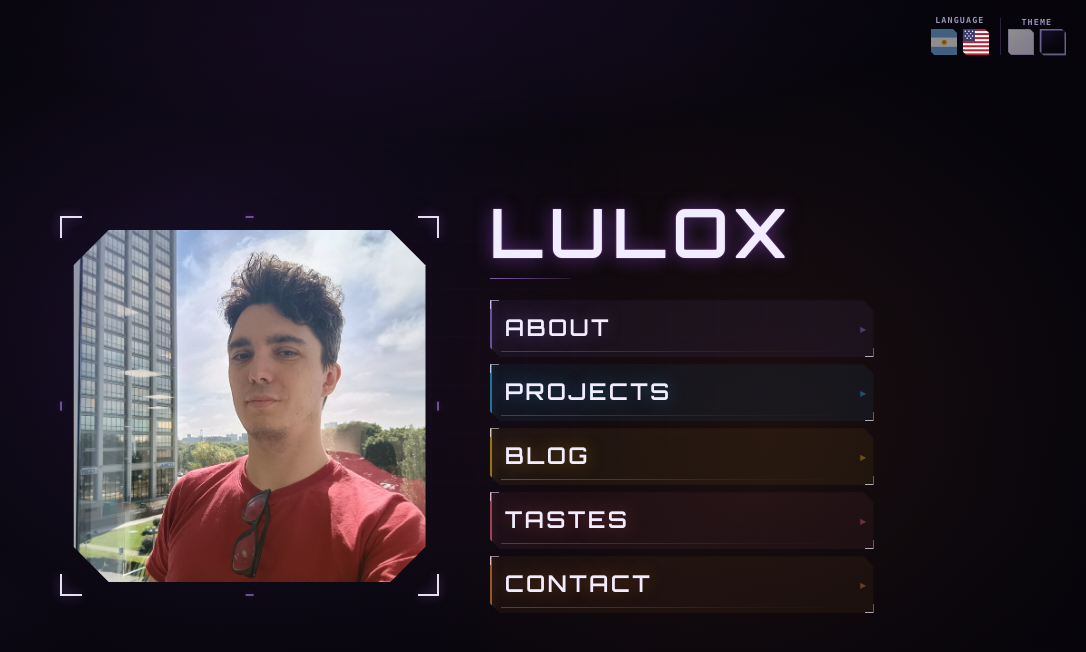
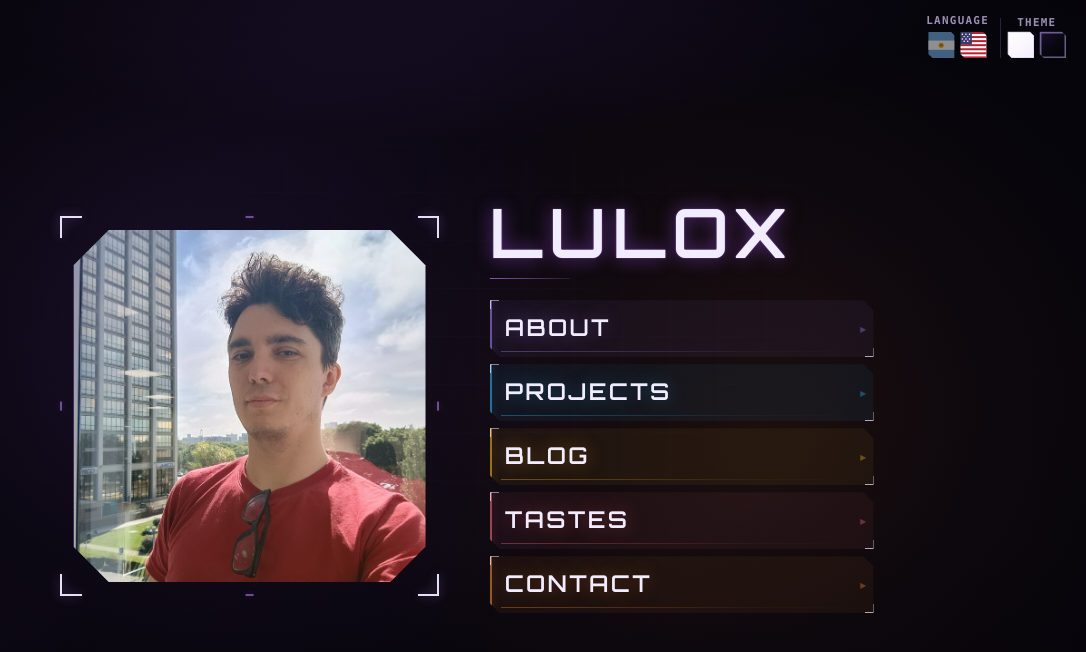
Before and after one commit to luloxi/luloxdev, a Next.js app: page / in a window 1280 px wide. Shown: the top 652 px of the page, without its empty margins (194-1280 px from the left). Built offline with nearby package versions, Linux system fonts and the light colour scheme; no server answers.

Commit message:
Add x402 and ERC-8004 research topics and fix theme controls.
Expand projects research with agentic commerce (x402) and agent identity (ERC-8004), keep draft posts only in Neon, preserve publish flags on seed, and make light-theme swatches and control labels clearer in dark mode.

```diff
--- a/src/app/globals.css
+++ b/src/app/globals.css
@@ -2025,9 +2025,9 @@
 
 .cp-lang-label {
   font-family: ui-monospace, "SF Mono", Menlo, monospace;
-  font-size: 0.52rem;
+  font-size: 0.68rem;
   font-weight: 700;
-  letter-spacing: 0.14em;
+  letter-spacing: 0.12em;
   line-height: 1;
   text-transform: uppercase;
   color: var(--muted);
@@ -2103,9 +2103,9 @@
 
 .cp-theme-label {
   font-family: ui-monospace, "SF Mono", Menlo, monospace;
-  font-size: 0.52rem;
+  font-size: 0.68rem;
   font-weight: 700;
-  letter-spacing: 0.14em;
+  letter-spacing: 0.12em;
   line-height: 1;
   text-transform: uppercase;
   color: var(--muted);
@@ -2118,10 +2118,24 @@
   gap: 0.35rem;
 }
 
+/* Do not dim theme chips with btn opacity (0.55 turns white into muddy gray). */
 .cp-theme .cp-lang-btn {
   gap: 0;
   min-width: 0;
   padding: 0;
+  opacity: 1;
+}
+
+.cp-theme .cp-lang-btn:not(.cp-lang-btn-active) {
+  opacity: 1;
+}
+
+.cp-theme .cp-lang-btn:not(.cp-lang-btn-active) .cp-theme-swatch {
+  opacity: 0.88;
+}
+
+.cp-theme .cp-lang-btn:hover .cp-theme-swatch {
+  opacity: 1;
 }
 
 .cp-theme .cp-lang-flag-wrap,
@@ -2132,16 +2146,33 @@
   box-sizing: border-box;
 }
 
-/* Light chip: pearl paper (same family as light site bg) */
+/* Light chip: bright paper so it stays readable on dark UI */
 .cp-theme-swatch-light {
   background:
     linear-gradient(
       145deg,
       #ffffff 0%,
-      #efeaf7 55%,
-      #e4ddf5 100%
+      #f7f4fc 50%,
+      #efe8fa 100%
     );
-  box-shadow: inset 0 0 0 1px color-mix(in oklab, #6d28d9 22%, transparent);
+  box-shadow:
+    inset 0 0 0 1px color-mix(in oklab, #6d28d9 18%, transparent),
+    0 0 0 1px color-mix(in oklab, #ffffff 55%, transparent);
+}
+
+/* Extra punch in dark mode: pure white read as "light theme" */
+.dark .cp-theme-swatch-light {
+  background:
+    linear-gradient(
+      145deg,
+      #ffffff 0%,
+      #faf8ff 45%,
+      #f3eefc 100%
+    );
+  box-shadow:
+    inset 0 0 0 1px color-mix(in oklab, #c4b5fd 35%, transparent),
+    0 0 0 1px color-mix(in oklab, #ffffff 70%, transparent),
+    0 0 10px color-mix(in oklab, #ffffff 18%, transparent);
 }
 
 /* Dark chip: deep cosmic purple (same family as dark site bg) */
@@ -2157,13 +2188,20 @@
 }
 
 .cp-theme .cp-lang-btn-active .cp-theme-swatch-light {
+  opacity: 1;
   filter: drop-shadow(0 0 7px color-mix(in oklab, #a78bfa 45%, transparent));
   box-shadow:
     inset 0 0 0 1.5px color-mix(in oklab, #6d28d9 55%, transparent),
-    0 0 0 1px color-mix(in oklab, #fff 40%, transparent);
+    0 0 0 1px color-mix(in oklab, #fff 55%, transparent);
+}
+
+.dark .cp-theme .cp-lang-btn-active .cp-theme-swatch-light,
+.dark .cp-theme .cp-lang-btn:not(.cp-lang-btn-active) .cp-theme-swatch-light {
+  opacity: 1;
 }
 
 .cp-theme .cp-lang-btn-active .cp-theme-swatch-dark {
+  opacity: 1;
   filter: drop-shadow(0 0 7px color-mix(in oklab, #a855f7 50%, transparent));
   box-shadow:
     inset 0 0 0 1.5px color-mix(in oklab, #c4b5fd 50%, transparent),
--- a/src/components/projects-accordion.tsx
+++ b/src/components/projects-accordion.tsx
@@ -19,6 +19,8 @@ const focusAccents: Record<FocusTopicId, string> = {
   midnight: "var(--section-about)",
   hermes: "var(--section-tastes)",
   lcp: "var(--section-blog)",
+  x402: "var(--section-contact)",
+  erc8004: "var(--section-projects)",
 };
 
 const pastAccents = [
--- a/src/content/blog/seed.ts
+++ b/src/content/blog/seed.ts
@@ -3,6 +3,7 @@ import type { BlogPost } from "./types";
 /**
  * Initial blog posts. Seeded into Neon on first request if the table is empty.
  * Edit from /rothko when logged in as admin (Google: lucianoolivabianco@gmail.com).
+ * Drafts and live edits live in Neon only (not in this seed).
  */
 export const seedPosts: BlogPost[] = [
   {
@@ -116,7 +117,7 @@ If you are choosing between a chat with tools and an autonomous agent, my simple
     slug: "comercio-agentico-y-lcp",
     publishedAt: "2026-08-01",
     coverImage: "/projects/focus/lcp.svg",
-    published: true,
+    published: false,
     tags: ["LCP", "agentic commerce", "AI"],
     title: {
       es: "Qué es el comercio agéntico y por qué es necesario el LCP",
@@ -229,7 +230,7 @@ If you are building agents that touch money, LCP is not a nice-to-have. It is th
     slug: "que-es-tokenizacion",
     publishedAt: "2026-07-28",
     coverImage: "/projects/focus/tokenization.svg",
-    published: true,
+    published: false,
     tags: ["tokenización", "RWA", "blockchain"],
     title: {
       es: "Qué es la tokenización y las diferentes formas de beneficiarte",
@@ -338,7 +339,7 @@ Countries that build a clear tokenization regime (Argentina's CNV is one moving
     slug: "tokenizacion-legal-argentina",
     publishedAt: "2026-07-25",
     coverImage: "/projects/focus/tokenization.svg",
-    published: true,
+    published: false,
     tags: ["Argentina", "CNV", "regulación", "RWA"],
     title: {
       es: "Estado legal actual de la tokenización en Argentina y otras regiones",
@@ -453,7 +454,7 @@ The frame moves fast. When I update this post, I will leave the review date at t
     slug: "midnight-privacidad-blockchain",
     publishedAt: "2026-07-20",
     coverImage: "/projects/focus/midnight.svg",
-    published: true,
+    published: false,
     tags: ["Midnight", "privacidad", "IOG", "ZK"],
     title: {
       es: "Qué es Midnight y por qué es importante la privacidad en blockchain",
@@ -578,7 +579,7 @@ If you are designing an on-chain product, ask: *which data should NOT be public?
     slug: "cip-113-vs-erc-3643",
     publishedAt: "2026-07-15",
     coverImage: "/projects/focus/tokenization.svg",
-    published: true,
+    published: false,
     tags: ["CIP-113", "ERC-3643", "Cardano", "EVM", "RWA"],
     title: {
       es: "Comparando el estándar CIP-113 con el ERC-3643",
--- a/src/content/projects.ts
+++ b/src/content/projects.ts
@@ -6,7 +6,9 @@ export type FocusTopicId =
   | "tokenization"
   | "midnight"
   | "hermes"
-  | "lcp";
+  | "lcp"
+  | "x402"
+  | "erc8004";
 
 export type PastProjectId = "punksociety" | "sami" | "mochi";
 
@@ -38,6 +40,33 @@ export const focusTopics: {
       {
         label: "Intro (AAA)",
         href: "https://www.adr.org/news-and-insights/introducing-the-legal-context-protocol/",
+      },
+    ],
+  },
+  {
+    id: "x402",
+    icon: "/projects/focus/x402.svg",
+    links: [
+      { label: "x402", href: "https://x402.org/" },
+      { label: "Docs", href: "https://docs.x402.org/" },
+      {
+        label: "GitHub",
+        href: "https://github.com/x402-foundation/x402",
+      },
+    ],
+  },
+  {
+    id: "erc8004",
+    icon: "/projects/focus/erc8004.svg",
+    links: [
+      {
+        label: "EIP-8004",
+        href: "https://eips.ethereum.org/EIPS/eip-8004",
+      },
+      { label: "8004.org", href: "https://www.8004.org/" },
+      {
+        label: "Magicians",
+        href: "https://ethereum-magicians.org/t/erc-8004-trustless-agents/25098",
       },
     ],
   },
--- a/src/i18n/messages.ts
+++ b/src/i18n/messages.ts
@@ -85,6 +85,16 @@ export const messages = {
           title: "LCP",
           summary: "Legal Context Protocol · compliance para agentic commerce.",
           body: "Estoy investigando el Legal Context Protocol (LCP): un estándar para que los agentes firmen / acepten contexto legal y de compliance antes de ejecutar microtransacciones. Términos descubribles, verificables y con recourse, para que el agentic commerce no sea un vacío legal.",
+        },
+        x402: {
+          title: "x402",
+          summary: "Pagos HTTP-nativos · comercio agéntico.",
+          body: "Investigo x402: el estándar abierto de pagos nativos de internet (HTTP 402 Payment Required) para que agentes y servicios paguen APIs, datos y contenido con stablecoins, sin cuentas ni API keys. La capa de value transfer del comercio agéntico.",
+        },
+        erc8004: {
+          title: "ERC-8004",
+          summary: "Identidad, reputación y validación de agentes.",
+          body: "Investigo ERC-8004 (Trustless Agents): identidad on-chain portable para agentes (registro ERC-721), reputación y hooks de validación. Cómo descubrir y confiar en agentes entre organizaciones sin trust previo. Encaja con x402 y con el resto del stack de agentic commerce.",
         },
       },
       past: {
@@ -263,6 +273,16 @@ export const messages = {
           summary: "Legal Context Protocol · compliance for agentic commerce.",
           body: "I'm researching the Legal Context Protocol (LCP): a standard so agents must sign / accept legal and compliance context before running microtransactions. Discoverable, verifiable terms with recourse, so agentic commerce isn't a legal void.",
         },
+        x402: {
+          title: "x402",
+          summary: "HTTP-native payments · agentic commerce.",
+          body: "I research x402: the open internet-native payment standard (HTTP 402 Payment Required) so agents and services can pay for APIs, data, and content with stablecoins, without accounts or API keys. The value-transfer layer of agentic commerce.",
+        },
+        erc8004: {
+          title: "ERC-8004",
+          summary: "Agent identity, reputation, and validation.",
+          body: "I research ERC-8004 (Trustless Agents): portable on-chain agent identity (ERC-721 registry), reputation, and validation hooks. How to discover and trust agents across organizations without pre-existing trust. It pairs with x402 and the rest of the agentic commerce stack.",
+        },
       },
       past: {
         punksociety: {
--- a/src/lib/blog-linkify.ts
+++ b/src/lib/blog-linkify.ts
@@ -16,6 +16,8 @@ const BLOG_LINK_TERMS: [string, string][] = [
   ["Integra Ledger", "https://www.integraledger.com/"],
   ["ERC-3643", "https://www.erc3643.org/"],
   ["EIP-3643", "https://eips.ethereum.org/EIPS/eip-3643"],
+  ["ERC-8004", "https://eips.ethereum.org/EIPS/eip-8004"],
+  ["EIP-8004", "https://eips.ethereum.org/EIPS/eip-8004"],
   ["CIP-113", "https://github.com/cardano-foundation/cip113-programmable-tokens"],
   ["CIP-143", "https://cips.cardano.org/cip/CIP-0143"],
   ["Ethereum", "https://ethereum.org/"],
@@ -26,6 +28,7 @@ const BLOG_LINK_TERMS: [string, string][] = [
   ["Grok", "https://grok.com"],
   ["IOG", "https://www.iog.io"],
   ["LCP", "https://legalcontextprotocol.org/"],
+  ["x402", "https://x402.org/"],
   ["n8n", "https://n8n.io"],
   ["GitHub", "https://github.com"],
   ["CNV", "https://www.argentina.gob.ar/cnv"],
--- a/src/lib/blog.ts
+++ b/src/lib/blog.ts
@@ -51,7 +51,7 @@ export async function ensureBlogSchemaAndSeed() {
             ${post.summary.en},
             ${post.body.es},
             ${post.body.en},
-            true,
+            ${post.published !== false},
             NOW()
           )
           ON CONFLICT (slug) DO NOTHING
@@ -72,11 +72,25 @@ function sortByDateDesc(posts: BlogPost[]) {
   );
 }
 
+function seedPostsFiltered(includeDrafts?: boolean) {
+  const posts = includeDrafts
+    ? seedPosts
+    : seedPosts.filter((p) => p.published !== false);
+  return sortByDateDesc(posts);
+}
+
+function seedPostBySlug(slug: string, includeDrafts?: boolean) {
+  const post = seedPosts.find((p) => p.slug === slug) ?? null;
+  if (!post) return null;
+  if (!includeDrafts && post.published === false) return null;
+  return post;
+}
+
 export async function getAllPosts(opts?: {
   includeDrafts?: boolean;
 }): Promise<BlogPost[]> {
   if (!hasDatabase()) {
-    return sortByDateDesc(seedPosts);
+    return seedPostsFiltered(opts?.includeDrafts);
   }
 
   try {
@@ -92,7 +106,7 @@ export async function getAllPosts(opts?: {
     return (rows as BlogPostRow[]).map(rowToPost);
   } catch (err) {
     console.error("[blog] getAllPosts fallback to seed:", err);
-    return sortByDateDesc(seedPosts);
+    return seedPostsFiltered(opts?.includeDrafts);
   }
 }
 
@@ -101,7 +115,7 @@ export async function getPostBySlug(
   opts?: { includeDrafts?: boolean },
 ): Promise<BlogPost | null> {
   if (!hasDatabase()) {
-    return seedPosts.find((p) => p.slug === slug) ?? null;
+    return seedPostBySlug(slug, opts?.includeDrafts);
   }
 
   try {
@@ -118,7 +132,7 @@ export async function getPostBySlug(
     return row ? rowToPost(row) : null;
   } catch (err) {
     console.error("[blog] getPostBySlug fallback to seed:", err);
-    return seedPosts.find((p) => p.slug === slug) ?? null;
+    return seedPostBySlug(slug, opts?.includeDrafts);
   }
 }
 
```
Also changed, not shown: public/projects/focus/erc8004.svg (added), public/projects/focus/x402.svg (added), scripts/seed-blog.mts.
